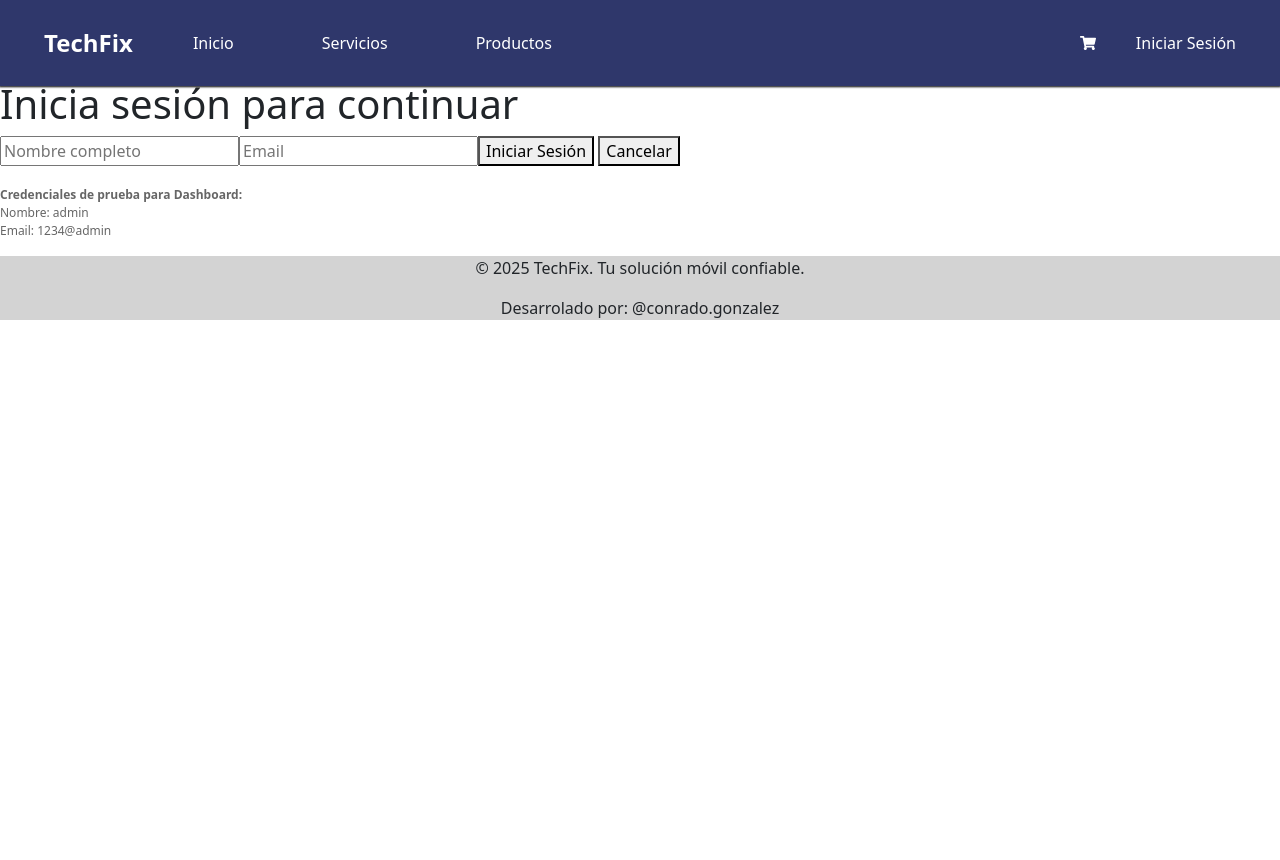
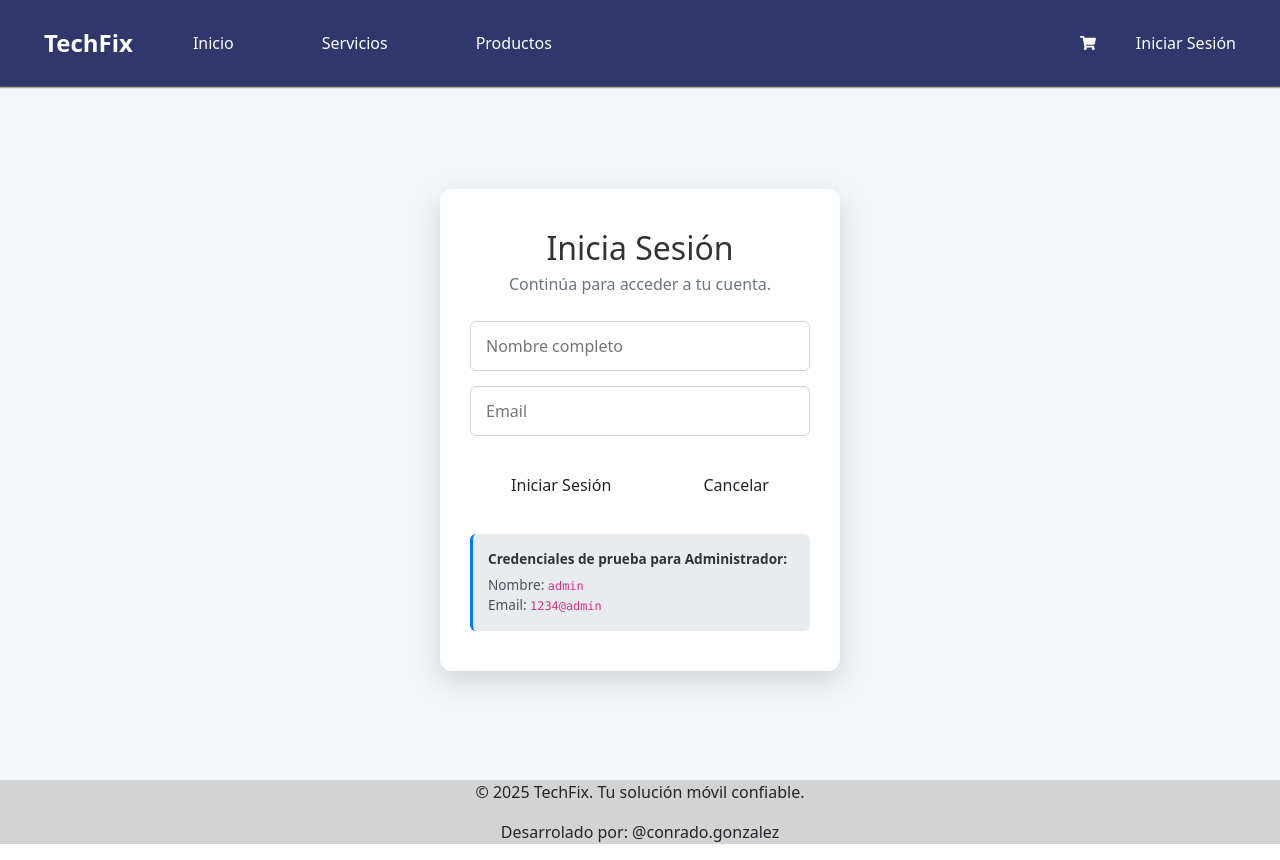
Before and after one commit to conrado85/talento-tech-clase-4, a React (Vite) app: page /iniciar-sesion in a window 1280 px wide. Before the commit the page ends 800 px from the top, so only its background shows below. Built offline with nearby package versions, Linux system fonts and the light colour scheme; no server answers.

Commit message:
dando los estilos a registro

```diff
--- a/src/layout/DashboardLayout.jsx
+++ b/src/layout/DashboardLayout.jsx
@@ -7,7 +7,7 @@ const DashboardLayout = () => {
   return (
 
     <div className="dashboard-container">
-      <Navbar />
+
       <Sidebar />
       <main className="main-content">
         {/* Renderiza el componente de ruta anidada (Dashboard, FormularioProducto, etc.) */}
--- a/src/pages/IniciarSesion.jsx
+++ b/src/pages/IniciarSesion.jsx
@@ -1,6 +1,8 @@
+// src/pages/IniciarSesion.jsx
 import React, { useState } from "react";
 import { useNavigate, useLocation } from "react-router-dom";
 import { useAuthContext } from "../context/AuthContext";
+import '../styles/IniciarSesion.css'; // <--- Importamos el nuevo CSS
 
 export default function IniciarSesion() {
   const { iniciarSesion } = useAuthContext();
@@ -12,24 +14,20 @@ export default function IniciarSesion() {
   const manejarEnvio = (e) => {
     e.preventDefault();
 
-    // Verificar credenciales (admin/1234@admin)
+    // ... (Tu lógica de autenticación se mantiene sin cambios)
     if (formulario.nombre === "admin" && formulario.email === "1234@admin") {
-      // Guarda el email ingresado y pasa nombre para el token admin
       localStorage.setItem("authEmail", formulario.email);
       iniciarSesion("admin", formulario.email);
       navigate("/dashboard");
     }
-    // Lógica para usuarios normales - SOLO si NO es admin
     else if (
       formulario.nombre &&
       formulario.email &&
       formulario.nombre !== "admin"
     ) {
-  // Guarda el email ingresado y pasa nombre para el token user
       localStorage.setItem("authEmail", formulario.email);
       iniciarSesion(formulario.nombre, formulario.email);
 
-      // Si venía del carrito, redirige a pagar
       if (ubicacion.state?.carrito) {
         navigate("/pagar", { state: { carrito: ubicacion.state.carrito } });
       } else {
@@ -43,10 +41,14 @@ export default function IniciarSesion() {
   };
 
   return (
-    <div>
-      <h1>Inicia sesión para continuar</h1>
-      <form onSubmit={manejarEnvio}>
+    <div className="login-container">
+      <div className="login-card">
+        <h1 className="login-title">Inicia Sesión</h1>
+        <p className="login-subtitle">Continúa para acceder a tu cuenta.</p>
+
+        <form onSubmit={manejarEnvio} className="login-form">
           <input
+            className="form-input"
             type="text"
             placeholder="Nombre completo"
             value={formulario.nombre}
@@ -56,6 +58,7 @@ export default function IniciarSesion() {
             required
           />
           <input
+            className="form-input"
             type="email"
             placeholder="Email"
             value={formulario.email}
@@ -64,19 +67,27 @@ export default function IniciarSesion() {
             }
             required
           />
-        <button type="submit">Iniciar Sesión</button>
-        <strong> </strong>
-        <button type="button" onClick={() => navigate("/productos")}>
+
+          <div className="button-group">
+            <button type="submit" className="btn btn-primary-login">
+              Iniciar Sesión
+            </button>
+            <button
+              type="button"
+              onClick={() => navigate("/productos")}
+              className="btn btn-cancel-login"
+            >
               Cancelar
             </button>
+          </div>
         </form>
-      <p style={{ marginTop: "20px", fontSize: "12px", color: "#666" }}>
-        <strong>Credenciales de prueba para Dashboard:</strong>
-        <br />
-        Nombre: admin
-        <br />
-        Email: 1234@admin
-      </p>
+
+        <div className="test-credentials-box">
+          <strong>Credenciales de prueba para Administrador:</strong>
+          <p>Nombre: <code>admin</code></p>
+          <p>Email: <code>1234@admin</code></p>
+        </div>
+      </div>
     </div>
   );
 }
--- a/src/pages/Productos.jsx
+++ b/src/pages/Productos.jsx
@@ -1,5 +1,4 @@
 import { Link, useNavigate } from "react-router-dom";
-import CarritoCompras from "./Carrito";
 import { useCartContext } from "../context/CartContext";
 import { useAuthContext } from "../context/AuthContext";
 import { useProducts } from "../context/ProductsContext";
@@ -18,12 +17,12 @@ export default function Productos() {
 
   const manejarEliminar = (producto) => {
     // Navegar a la página de confirmación de eliminación
-    navigate('/eliminar-producto', { state: { producto } });
+    navigate('/dashboard/eliminar-producto', { state: { producto } });
   };
 
   const manejarEditar = (producto) => {
     // Navegar al formulario de edición
-    navigate('/formulario-producto', { state: { producto } });
+    navigate('/dashboard/formulario-producto', { state: { producto } });
   };
 
   const productosFiltrados = productos.filter((producto) =>
--- /dev/null
+++ b/src/styles/IniciarSesion.css
@@ -0,0 +1,127 @@
+/* --- LAYOUT Y CONTENEDOR PRINCIPAL --- */
+.login-container {
+    display: flex;
+    justify-content: center;
+    align-items: center;
+    /* Asegura que ocupe al menos la altura de la ventana visible menos el navbar/footer */
+    min-height: calc(100vh - 100px);
+    background-color: #f4f7f9; /* Fondo muy claro */
+    padding: 20px;
+}
+
+/* --- TARJETA DE LOGIN --- */
+.login-card {
+    background: white;
+    padding: 40px 30px;
+    border-radius: 12px;
+    box-shadow: 0 10px 30px rgba(0, 0, 0, 0.15);
+    width: 100%;
+    max-width: 400px;
+    text-align: center;
+}
+
+.login-title {
+    font-size: 2em;
+    color: #333;
+    margin-bottom: 5px;
+}
+
+.login-subtitle {
+    color: #6c757d;
+    margin-bottom: 25px;
+}
+
+/* --- FORMULARIO Y CAMPOS --- */
+.login-form {
+    display: flex;
+    flex-direction: column;
+    gap: 15px;
+}
+
+.form-input {
+    width: 100%;
+    padding: 12px 15px;
+    border: 1px solid #ced4da;
+    border-radius: 6px;
+    font-size: 16px;
+    transition: border-color 0.2s, box-shadow 0.2s;
+}
+
+.form-input:focus {
+    border-color: #007bff;
+    box-shadow: 0 0 0 0.2rem rgba(0, 123, 255, 0.25);
+    outline: none;
+}
+
+/* --- GRUPO DE BOTONES --- */
+.button-group {
+    display: flex;
+    gap: 10px;
+    margin-top: 15px;
+}
+
+.btn {
+    flex-grow: 1; /* Para que los botones se distribuyan uniformemente */
+    padding: 12px;
+    border: none;
+    border-radius: 6px;
+    font-weight: bold;
+    cursor: pointer;
+    transition: background-color 0.2s, opacity 0.2s;
+}
+
+.btn-primary-login {
+    background-color: #28a745; /* Verde de éxito */
+    color: white;
+}
+
+.btn-primary-login:hover {
+    background-color: #1e7e34;
+}
+
+.btn-cancel-login {
+    background-color: #6c757d; /* Gris de cancelación */
+    color: white;
+}
+
+.btn-cancel-login:hover {
+    background-color: #5a6268;
+}
+
+/* --- CREDENCIALES DE PRUEBA --- */
+.test-credentials-box {
+    margin-top: 30px;
+    padding: 15px;
+    background-color: #e9ecef;
+    border-radius: 6px;
+    font-size: 0.85em;
+    text-align: left;
+    border-left: 3px solid #007bff;
+}
+
+.test-credentials-box strong {
+    display: block;
+    margin-bottom: 5px;
+    color: #333;
+}
+
+.test-credentials-box p {
+    margin: 0;
+    line-height: 1.5;
+    color: #495057;
+}
+
+/* --- RESPONSIVE --- */
+@media (max-width: 480px) {
+    .login-card {
+        padding: 30px 20px;
+    }
+
+    .login-title {
+        font-size: 1.5em;
+    }
+
+    .button-group {
+        flex-direction: column;
+    }
+}
--- /dev/null
+++ b/src/styles/Pagar.css
@@ -0,0 +1,223 @@
+/* --- CONFIGURACIÓN GENERAL DE LA PÁGINA --- */
+.payment-page-container {
+    max-width: 900px;
+    margin: 40px auto;
+    padding: 20px;
+    background-color: #ffffff;
+    border-radius: 12px;
+    box-shadow: 0 10px 30px rgba(0, 0, 0, 0.08);
+    font-family: 'Arial', sans-serif;
+}
+
+.section-title {
+    font-size: 1.8em;
+    color: #333;
+    border-bottom: 2px solid #f0f0f0;
+    padding-bottom: 10px;
+    margin-bottom: 25px;
+}
+
+/* --- SECCIÓN DE INFORMACIÓN DEL USUARIO --- */
+.user-info-section {
+    padding: 20px;
+    margin-bottom: 30px;
+    border-radius: 8px;
+    background-color: #f8f9fa;
+    border: 1px solid #e9ecef;
+}
+
+.user-greeting {
+    color: #007bff; /* Azul primario */
+    font-size: 1.5em;
+    margin-bottom: 5px;
+}
+
+.user-email {
+    color: #6c757d;
+    font-size: 0.9em;
+}
+
+.token-display-box {
+    background: #e9ecef;
+    padding: 10px;
+    border-radius: 4px;
+    margin: 15px 0;
+    font-size: 0.8em;
+    word-break: break-all;
+    border-left: 4px solid #007bff;
+}
+
+.session-actions {
+    margin-top: 15px;
+}
+
+/* --- LISTA DE ÍTEMS DEL CARRITO --- */
+.cart-summary-section {
+    padding: 20px;
+}
+
+.cart-items-list {
+    display: flex;
+    flex-direction: column;
+    gap: 15px;
+    margin-bottom: 25px;
+}
+
+.cart-item-card {
+    display: flex;
+    align-items: center;
+    gap: 20px;
+    padding: 15px;
+    border: 1px solid #dee2e6;
+    border-radius: 8px;
+    transition: box-shadow 0.3s;
+}
+
+.cart-item-card:hover {
+    box-shadow: 0 4px 10px rgba(0, 0, 0, 0.05);
+}
+
+.item-image {
+    width: 80px;
+    height: 80px;
+    object-fit: cover;
+    border-radius: 6px;
+}
+
+.item-details {
+    flex-grow: 1;
+}
+
+.item-name {
+    font-size: 1.1em;
+    font-weight: bold;
+    color: #212529;
+}
+
+.item-subtotal {
+    margin-top: 5px;
+    color: #28a745; /* Verde para el subtotal */
+    font-size: 1.1em;
+}
+
+.empty-cart-message {
+    font-size: 1.2em;
+    color: #dc3545; /* Rojo de advertencia */
+    text-align: center;
+    padding: 30px;
+    background-color: #f8d7da;
+    border-radius: 8px;
+}
+
+/* --- TOTAL Y BOTONES DE FINALIZACIÓN --- */
+.checkout-actions {
+    padding-top: 20px;
+    border-top: 2px dashed #ced4da;
+    display: flex;
+    flex-direction: column;
+    align-items: flex-end; /* Alinea el total y los botones a la derecha */
+}
+
+.total-amount {
+    font-size: 2em;
+    font-weight: 700;
+    color: #333;
+    margin-bottom: 20px;
+}
+.total-amount span {
+    color: #28a745; /* Verde fuerte para el valor final */
+}
+
+.action-buttons-group {
+    display: flex;
+    gap: 15px;
+    flex-wrap: wrap; /* Asegura que los botones se envuelvan en móvil */
+    justify-content: flex-end;
+}
+
+/* --- ESTILOS DE BOTONES REUTILIZABLES --- */
+
+.btn {
+    padding: 12px 25px;
+    border-radius: 6px;
+    font-weight: bold;
+    cursor: pointer;
+    transition: background-color 0.2s, border-color 0.2s, color 0.2s;
+    border: 1px solid transparent;
+}
+
+/* Botón Primario (Pagar) */
+.btn-primary {
+    background-color: #007bff;
+    color: white;
+}
+.btn-primary:hover {
+    background-color: #0056b3;
+}
+
+/* Botón Secundario (Seguir Comprando) */
+.btn-secondary {
+    background-color: #6c757d;
+    color: white;
+}
+.btn-secondary:hover {
+    background-color: #5a6268;
+}
+
+/* Botón de Advertencia Outline (Vaciar Carrito) */
+.btn-warning-outline {
+    background-color: transparent;
+    color: #ffc107;
+    border-color: #ffc107;
+}
+.btn-warning-outline:hover {
+    background-color: #ffc107;
+    color: #212529;
+}
+
+/* Botón Outline para Cerrar Sesión */
+.btn-secondary-outline {
+    background-color: transparent;
+    color: #6c757d;
+    border-color: #6c757d;
+    padding: 8px 15px; /* Más pequeño */
+    font-weight: normal;
+}
+.btn-secondary-outline:hover {
+    background-color: #6c757d;
+    color: white;
+}
+
+/* --- MEDIA QUERIES PARA MÓVIL --- */
+@media (max-width: 768px) {
+    .payment-page-container {
+        margin: 20px auto;
+        padding: 10px;
+    }
+
+    .cart-item-card {
+        flex-direction: column;
+        text-align: center;
+        gap: 10px;
+    }
+
+    .item-image {
+        width: 100%;
+        height: auto;
+        max-height: 150px;
+    }
+
+    .checkout-actions {
+        align-items: stretch; /* Estira elementos */
+    }
+
+    .action-buttons-group {
+        flex-direction: column; /* Apila los botones */
+        justify-content: stretch;
+        gap: 10px;
+    }
+
+    .btn {
+        width: 100%;
+    }
+}
```
Also changed, not shown: src/App.jsx (+10 -14 lines), src/components/Navbar.jsx (+8 -7 lines), src/components/Sidebar.jsx (+12 -7 lines), src/pages/Pagar.jsx (+52 -50 lines). Lines whose indentation alone changed are shown as unchanged.
